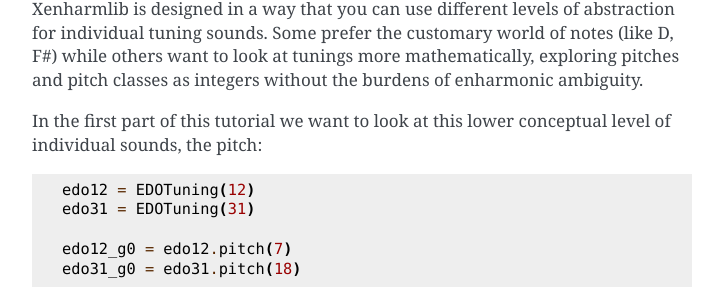
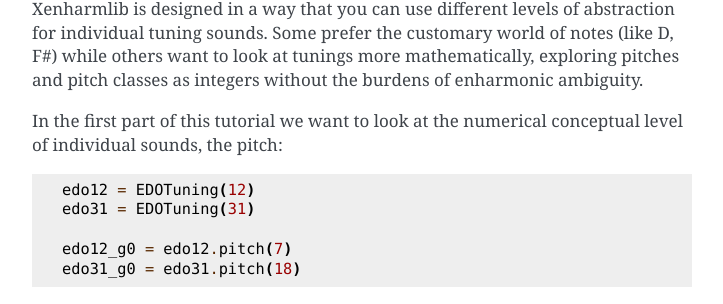
Before and after one commit to retooth2/xenharmlib, a Sphinx documentation site: the page built from doc/quickstart.rst, in a window 1280 px wide and 900 px high, scrolled down 943 px. Shown: the part 151-455 px from the top of the window, without its empty margins (388-1111 px from the left). Built offline with Sphinx 7.4.7, drawn with Linux system fonts in a browser that asks for light colours.

Commit message:
doc(quickstart): small touch up

```diff
--- a/doc/quickstart.rst
+++ b/doc/quickstart.rst
@@ -64,7 +64,7 @@
 mathematically, exploring pitches and pitch classes as integers
 without the burdens of enharmonic ambiguity.
 
-In the first part of this tutorial we want to look at this lower
+In the first part of this tutorial we want to look at the numerical
 conceptual level of individual sounds, the pitch:
 
 .. testcode::
```
